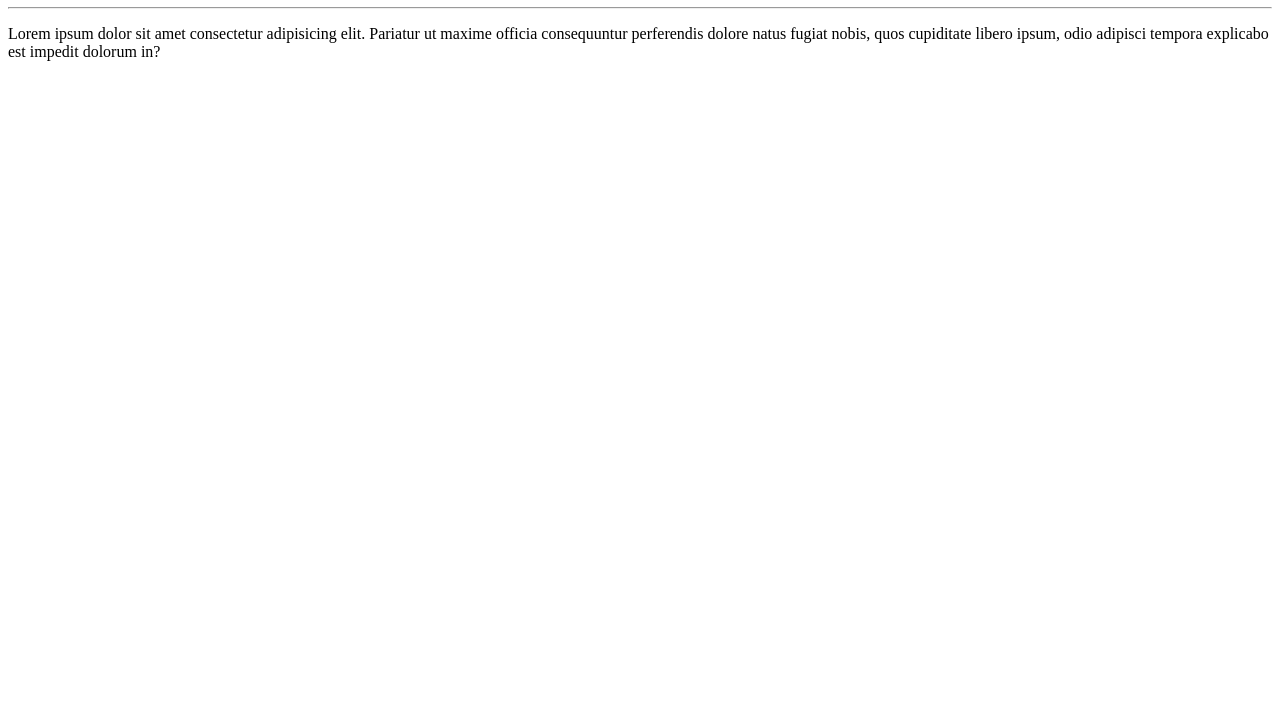
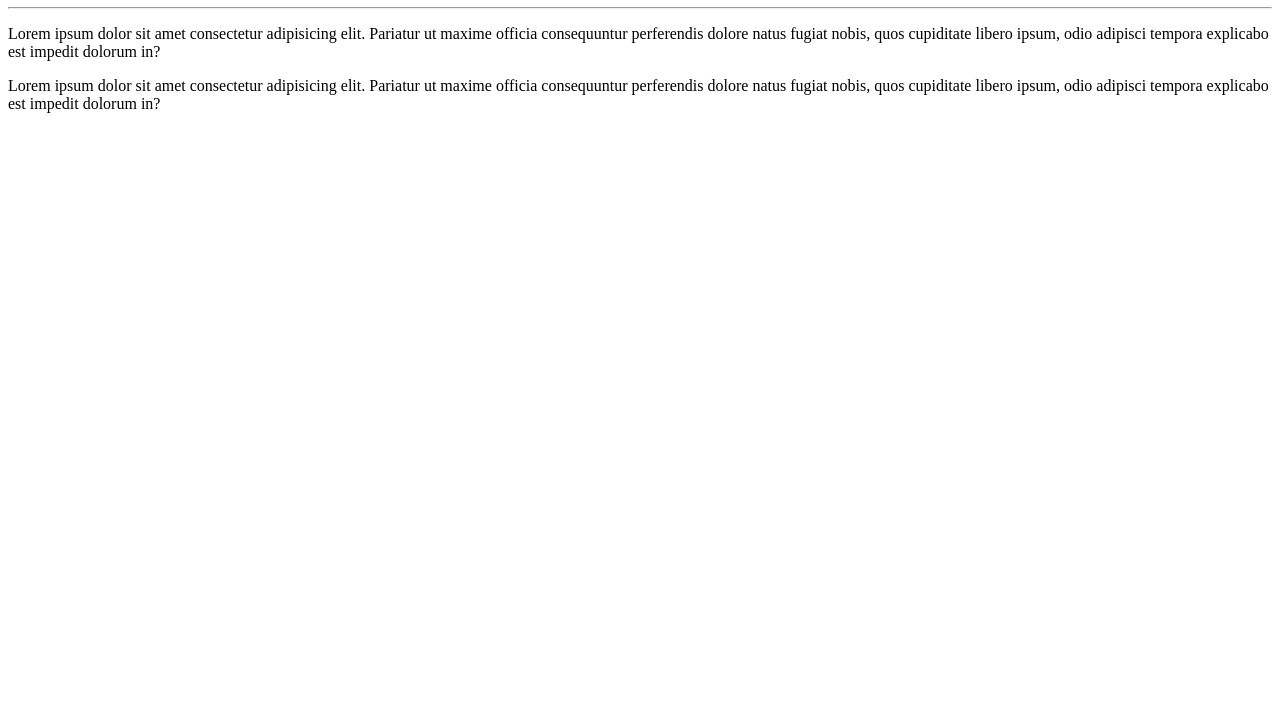
Before and after one commit to Ygordel/Ola-Mundo, a plain HTML site: page site-exemplo/index.html in a window 1280 px wide. Shown: the part 73-800 px from the top of the page. Drawn offline with Linux system fonts and the light colour scheme.

Commit message:
Update index.html

```diff
--- a/site-exemplo/index.html
+++ b/site-exemplo/index.html
@@ -9,5 +9,8 @@
     <h1>Olá, Mundo!</h1>
     <hr>
     <p>Lorem ipsum dolor sit amet consectetur adipisicing elit. Pariatur ut maxime officia consequuntur perferendis dolore natus fugiat nobis, quos cupiditate libero ipsum, odio adipisci tempora explicabo est impedit dolorum in?</p>
+
+
+        <p>Lorem ipsum dolor sit amet consectetur adipisicing elit. Pariatur ut maxime officia consequuntur perferendis dolore natus fugiat nobis, quos cupiditate libero ipsum, odio adipisci tempora explicabo est impedit dolorum in?</p>
 </body>
 </html>
```
